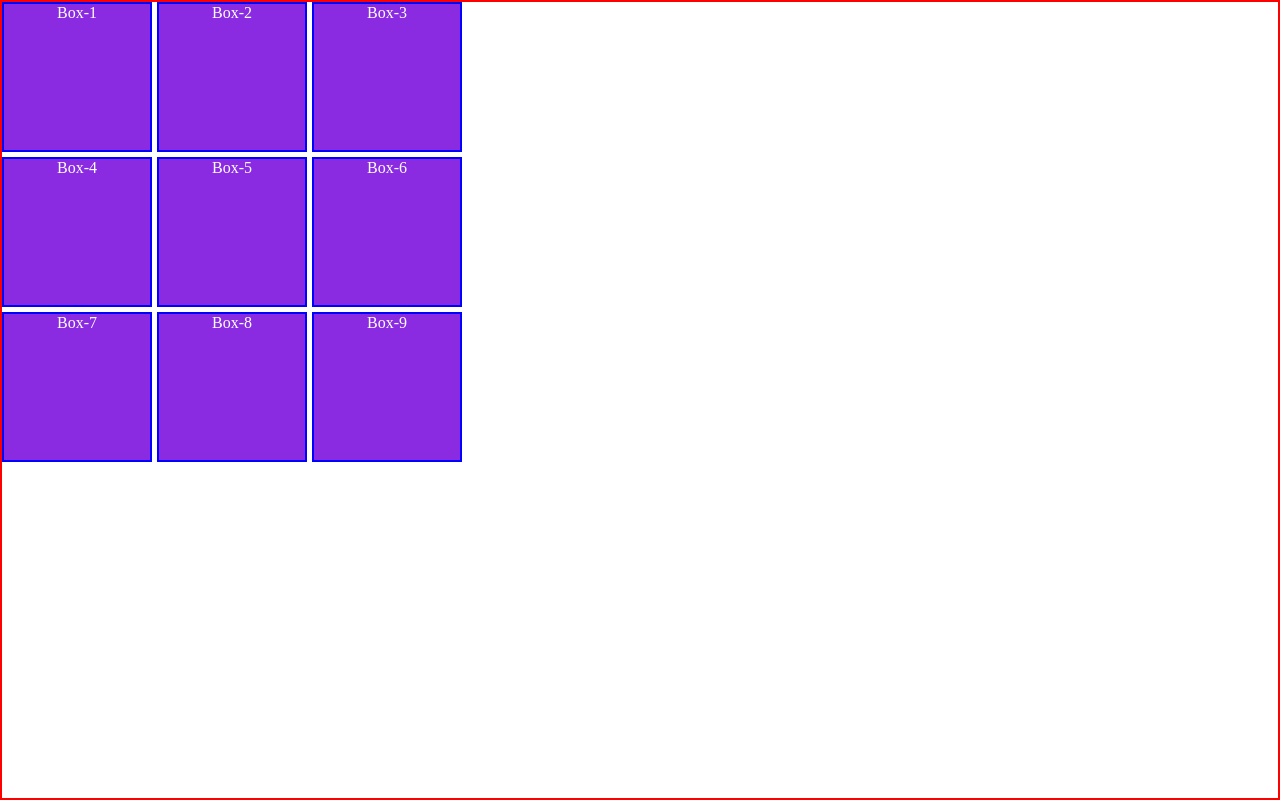
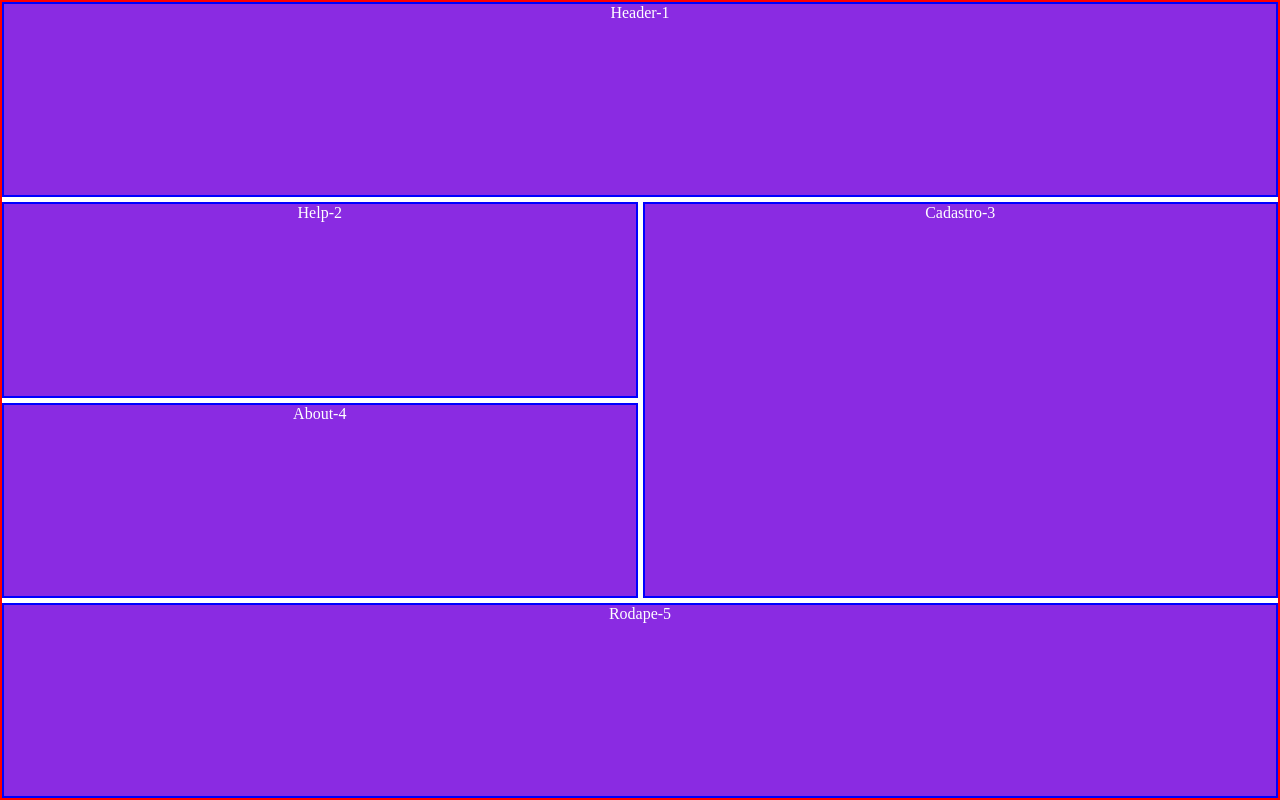
Before and after one commit to 1TDSPO-2024/exemplo-grid, a plain HTML site: page index.html in a window 1280 px wide. Drawn offline with Linux system fonts and the light colour scheme.

Commit message:
grid-row aula front

```diff
--- a/css/estilo.css
+++ b/css/estilo.css
@@ -8,20 +8,43 @@
     display: grid;
     border: 2px solid red;
     height: 100vh;
-    grid-template-columns: 150px 150px 150px;
-    column-gap: 5px;
+    grid-template-columns: repeat(4, 1fr);
+    grid-template-rows: repeat(4, 1fr);
+    gap: 5px;
 
-    grid-template-rows: 150px 150px 150px;
-    row-gap: 5px;
+    /* column-gap: 5px;
+    row-gap: 5px; */
 
     /* justify-items: center;
     align-items: center; */
 
     /* justify-content: center;
     align-content: center; */
+}
 
 
+.container :nth-child(1){
+    grid-column: span 4;
 }
+
+.container :nth-child(2){
+    grid-column: span 2;
+}
+
+
+.container :nth-child(3){
+    grid-column: span 2;
+    grid-row: span 2;
+}
+
+.container :nth-child(4){
+    grid-column: span 2;
+}
+
+.container :nth-child(5){
+    grid-column: span 4;
+}
+
 
 /* .container :nth-child(even):hover{
     background-color: red;
--- a/index.html
+++ b/index.html
@@ -1,24 +1,17 @@
 <!DOCTYPE html>
 <html lang="pt-br">
-<head>
-    <meta charset="UTF-8">
-    <meta name="viewport" content="width=device-width, initial-scale=1.0">
-    <link rel="stylesheet" href="./css/estilo.css">
+  <head>
+    <meta charset="UTF-8" />
+    <meta name="viewport" content="width=device-width, initial-scale=1.0" />
+    <link rel="stylesheet" href="./css/estilo.css" />
     <title>Gridlayout</title>
-</head>
-<body>
-
+  </head>
+  <body>
     <div class="container">
-        <div class="box box-1">Box-1</div>
-        <div class="box box-2">Box-2</div>
-        <div class="box box-3">Box-3</div>
-        <div class="box box-4">Box-4</div>
-        <div class="box box-5">Box-5</div>
-        <div class="box box-6">Box-6</div>
-        <div class="box box-7">Box-7</div>
-        <div class="box box-8">Box-8</div>
-        <div class="box box-9">Box-9</div>
-    </div>
-
-</body>
+      <div class="box box-1">Header-1</div>
+      <div class="box box-2">Help-2</div>
+      <div class="box box-3">Cadastro-3</div>
+      <div class="box box-4">About-4</div>
+      <div class="box box-5">Rodape-5</div>
+  </body>
 </html>
```
